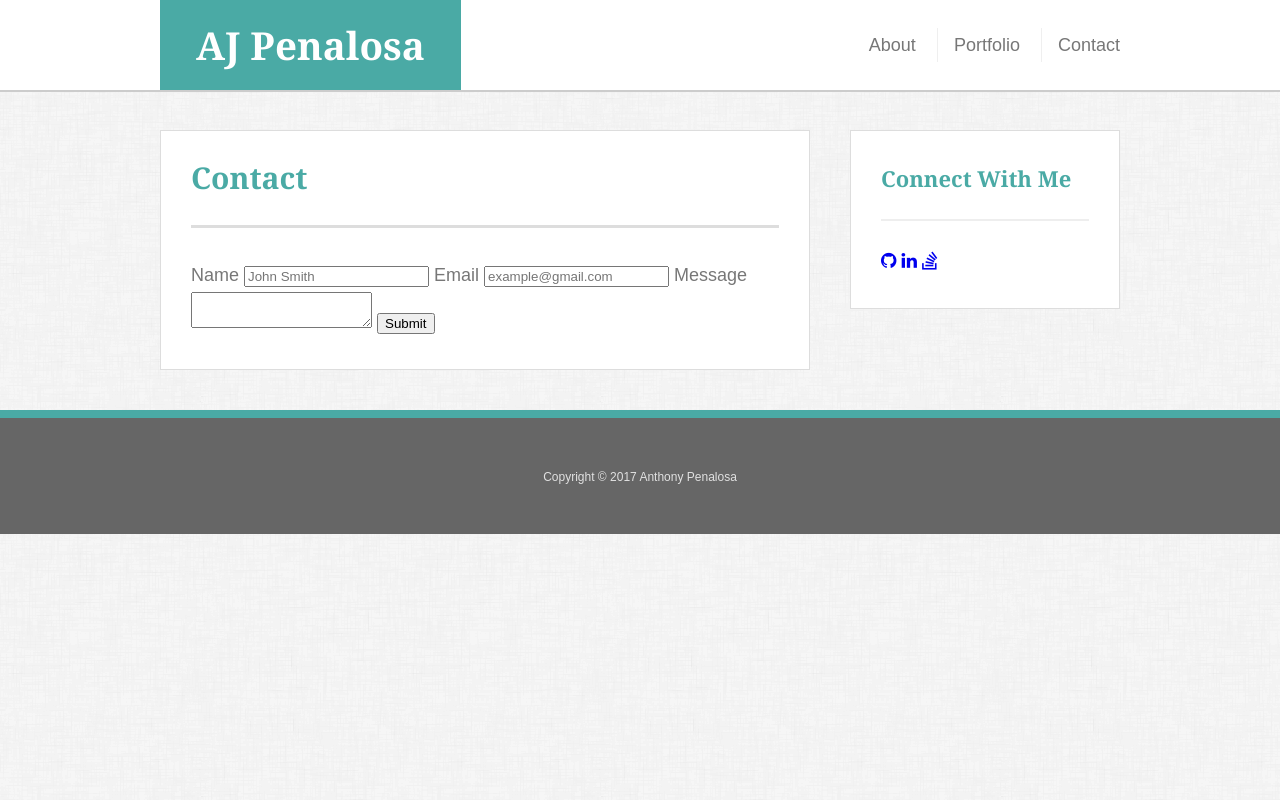
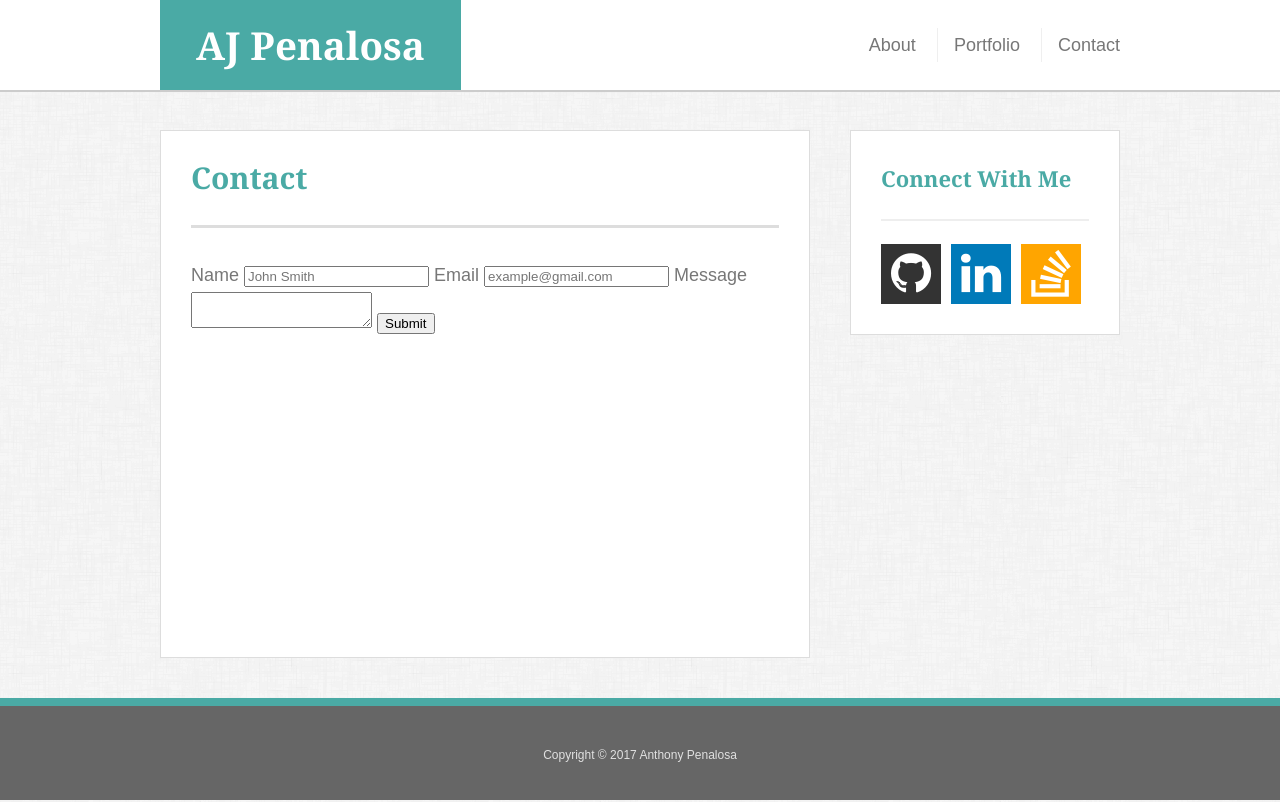
Before and after one commit to ajpenalosa/Basic-Portfolio, a plain HTML site: page contact.html in a window 1280 px wide. Drawn offline with Linux system fonts and the light colour scheme.

Commit message:
Made footer sticky

```diff
--- a/assets/css/style.css
+++ b/assets/css/style.css
@@ -213,19 +213,26 @@ a.stackoverflow {
 
 /* Footer */
 
+.main-content {
+    min-height: calc(100vh - 272px);
+  }
+
 .main-footer {
     width: 100%;
+    height: 94px;
+    line-height: 94px;
     background-color: #666;
     border-top: 8px solid #4aaaa5;
     text-align: center;
     margin-top: 40px;
-    padding: 40px 0;
 }
 
 .main-footer small {
     color: rgba(255, 255, 255, .8);
     font-size: 0.667em;
 }
+
+
 
 /* -----------------------------------
 	About
--- a/contact.html
+++ b/contact.html
@@ -54,9 +54,11 @@
 
         <aside class="sidebar">
             <h4>Connect With Me</h4>
-            <a href="https://github.com/ajpenalosa" target="_blank"><i class="fa fa-github" aria-hidden="true"></i></a>
-            <a href="https://www.linkedin.com/in/ajpenalosa/" target="_blank"><i class="fa fa-linkedin" aria-hidden="true"></i></a>
-            <a href="https://stackoverflow.com/users/8645545/pixelmotives" target="_blank"><i class="fa fa-stack-overflow" aria-hidden="true"></i></a>
+            <div class="social">
+                <a href="https://github.com/ajpenalosa" target="_blank" class="github"><i class="fa fa-github" aria-hidden="true"></i></a>
+                <a href="https://www.linkedin.com/in/ajpenalosa/" target="_blank" class="linkedin"><i class="fa fa-linkedin" aria-hidden="true"></i></a>
+                <a href="https://stackoverflow.com/users/8645545/pixelmotives" target="_blank" class="stackoverflow"><i class="fa fa-stack-overflow" aria-hidden="true"></i></a>
+            </div> <!-- /social -->
         </aside> <!-- /sidebar -->
 
     </div> <!-- /container -->
```
Also changed, not shown: portfolio.html (+5 -3 lines).
